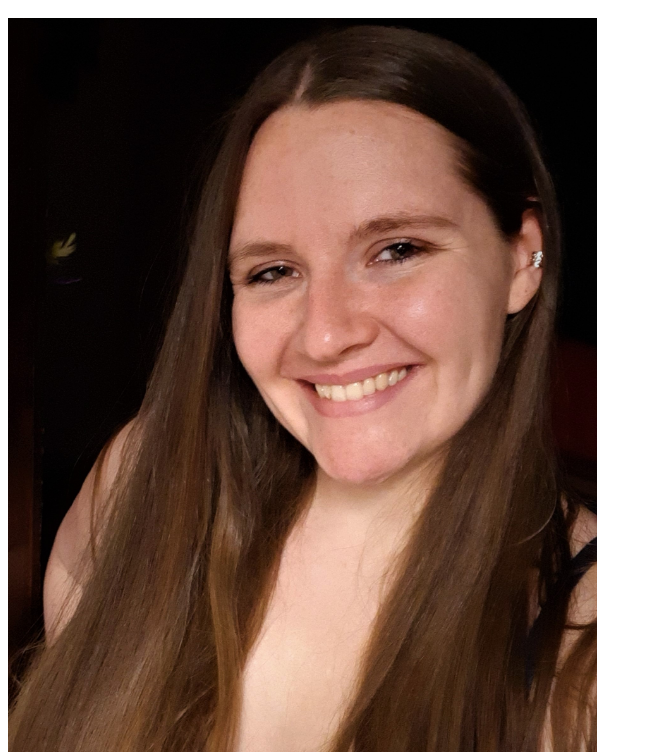
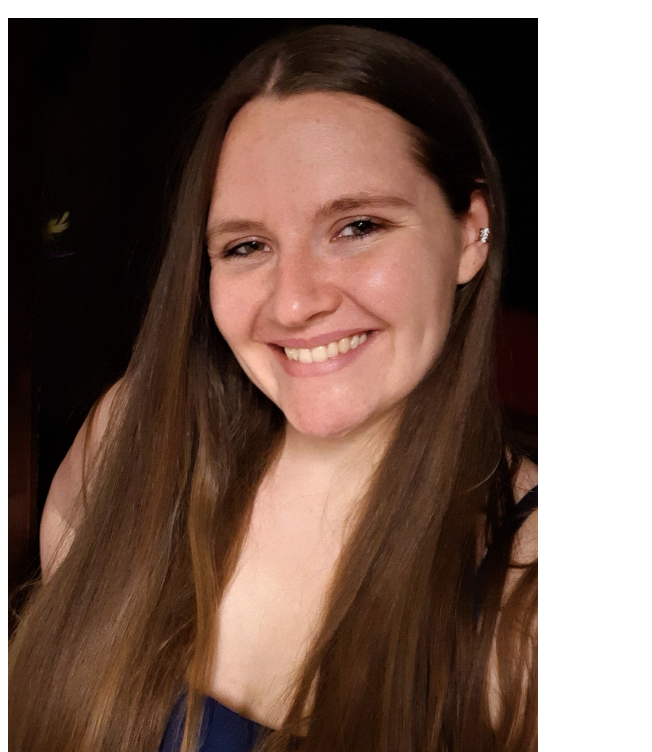
Before and after one commit to Leasman7/Leasman7.github.io, a plain HTML site: page index.html in a window 1280 px wide. Shown: the part 48-800 px from the top of the page, without its empty margins (0-652 px from the left). Drawn offline with Linux system fonts and the light colour scheme.

Commit message:
Update index.html

```diff
--- a/index.html
+++ b/index.html
@@ -1,4 +1,4 @@
 <html>
     <h1>Savannah's Portfolio</h1>
-    <img src="./bioPic1.jpg"/ width="589" height="1000">
+    <img src="./bioPic1.jpg"/ width="530" height="900">
 <html>
```
